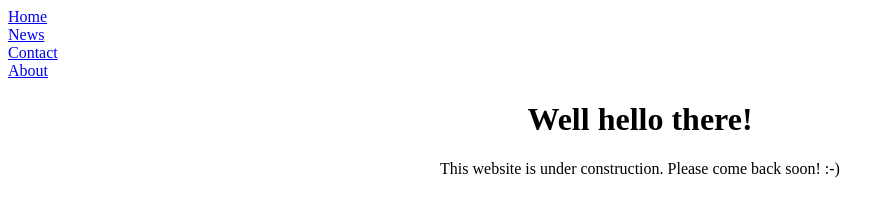
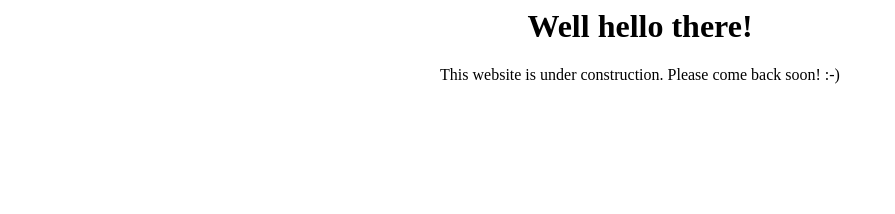
Before and after one commit to vappr/alejsalinasiii.github.io, a plain HTML site: page index.html in a window 1280 px wide. Shown: the whole page, without its empty margins (0-895 px from the left). Drawn offline with Linux system fonts and the light colour scheme.

Commit message:
Update index.html

```diff
--- a/index.html
+++ b/index.html
@@ -2,22 +2,9 @@
 <html>
 <head>
 <title>Alejandro Salinas III</title>
-<style>
-  ul {
-    list-style-type: none;
-    margin: 0;
-    padding: 0;
-}
-  </style>
 </head>
 <body>
 <meta name="viewport" content="width=device-width, initial-scale=1">
-<ul>
-  <li><a href="default.asp">Home</a></li>
-  <li><a href="news.asp">News</a></li>
-  <li><a href="contact.asp">Contact</a></li>
-  <li><a href="about.asp">About</a></li>
-</ul>
 <center>
 <h1>Well hello there!</h1>
 <p>This website is under construction. Please come back soon! :-)</p>
```
